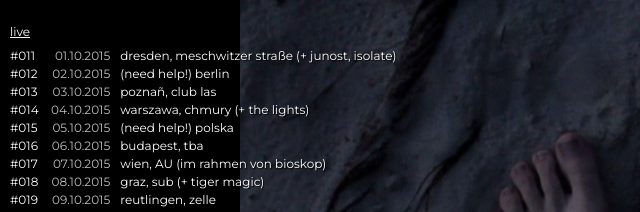
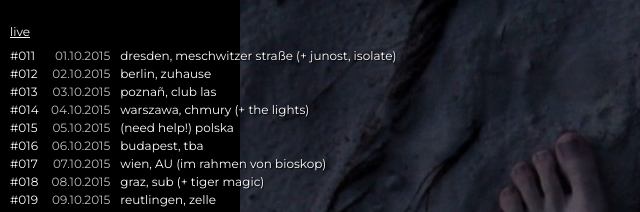
Before and after one commit to herrherrmann/ikioi, a plain HTML site: page index.html in a window 1280 px wide. Shown: the part 163-375 px from the top of the page, 0-640 px from the left. Drawn offline with Linux system fonts and the light colour scheme; a web font is replaced by a local one.

Commit message:
New Berlin gig.

```diff
--- a/index.html
+++ b/index.html
@@ -75,7 +75,7 @@
           <tr>
             <td>#012</td>
             <td class="text-muted text-right">02.10.2015</td>
-            <td>(need help!) berlin</td>
+            <td>berlin, zuhause</td>
           </tr>
           <tr>
             <td>#013</td>
```
